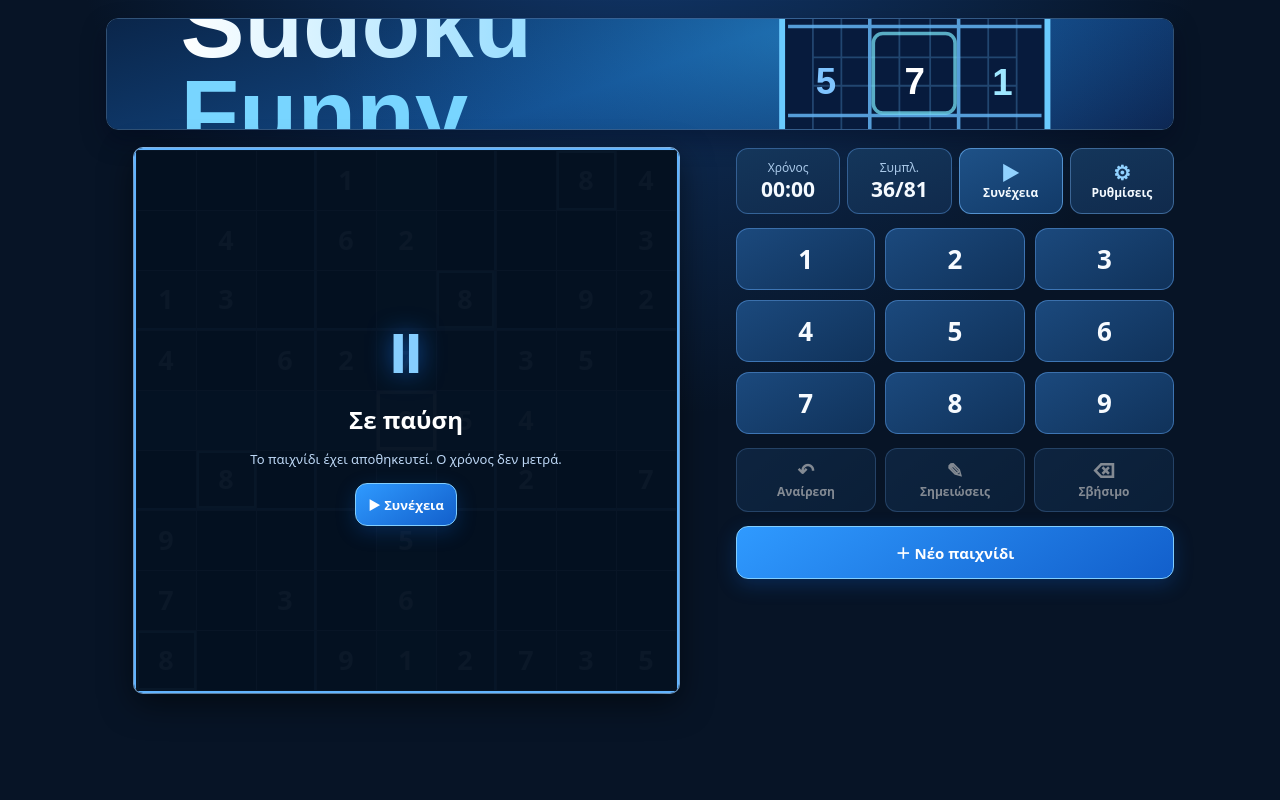
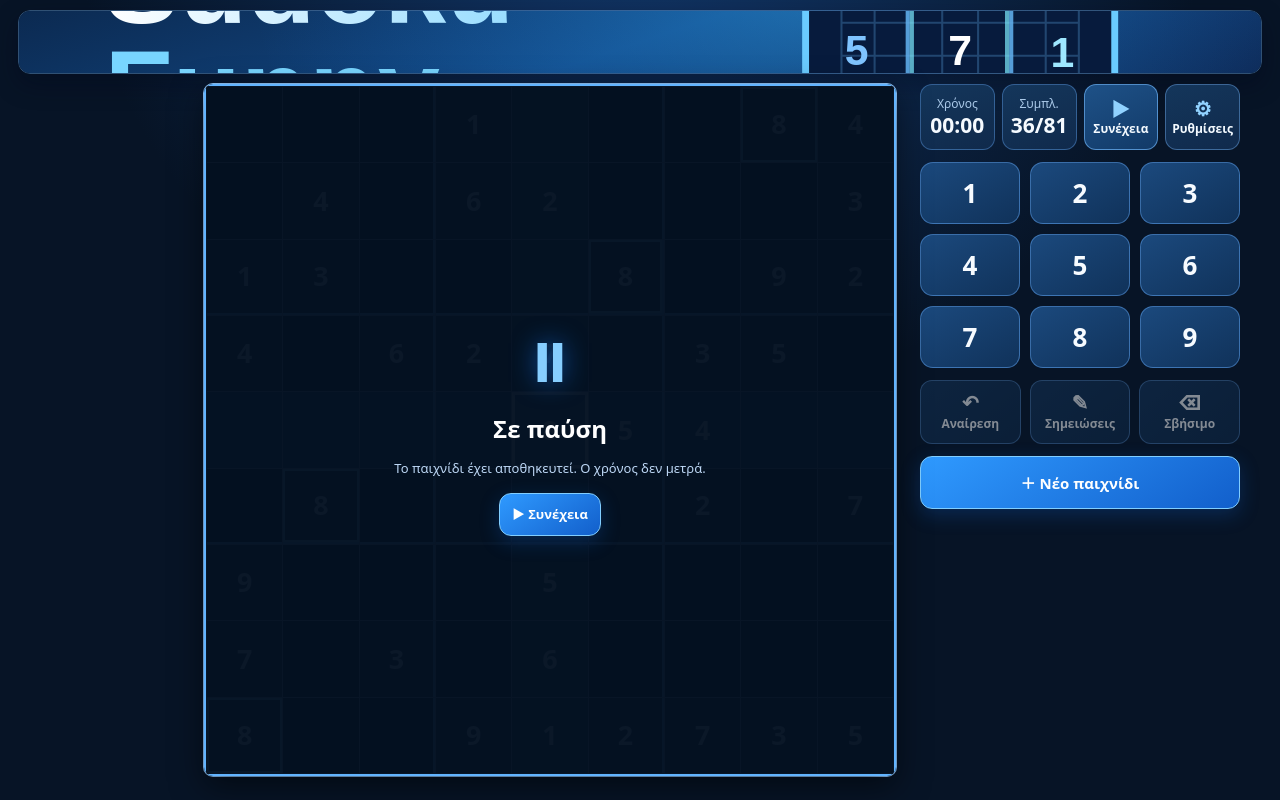
Before and after one commit to seemsfunny21/sudokufunny, a plain HTML site: page index.html in a window 1280 px wide. Drawn offline with Linux system fonts and the light colour scheme.

Commit message:
Let desktop board actually expand up to 760px while preserving laptop viewport height

```diff
--- a/style.css
+++ b/style.css
@@ -70,18 +70,18 @@ input[type=radio],input[type=checkbox]{accent-color:#49a9ff;width:17px;height:17
 /* Desktop layout: a large board on the left, a comfortable control desk on the right.
    Phones and tablets retain the existing compact single-column layout. */
 @media (min-width:960px) {
- .app-shell{max-width:1120px;padding:18px 26px 24px}
- .hero{height:112px;margin-bottom:18px}
+ .app-shell{max-width:1300px;padding:10px 18px 12px}
+ .hero{height:clamp(54px,8dvh,76px);margin-bottom:10px}
  .game-panel{
-  max-width:none;display:grid;
-  grid-template-columns:minmax(0,600px) minmax(280px,1fr);
+  max-width:1200px;display:grid;
+  grid-template-columns:minmax(0,1fr) minmax(270px,320px);
   grid-template-rows:repeat(5,min-content);
-  column-gap:30px;row-gap:14px;align-items:start;text-align:center
+  column-gap:24px;row-gap:12px;align-items:start;text-align:center
  }
  .board-wrap{
   grid-column:1;grid-row:1 / span 5;
-  justify-self:center;align-self:start;left:auto;transform:none;
-  width:min(100%,600px,calc(100dvh - 255px))
+  justify-self:end;align-self:start;left:auto;transform:none;
+  width:min(100%,760px,calc(100dvh - 108px))
  }
  .status-strip{grid-column:2;grid-row:1;gap:7px;margin:0}
  .status-block,.status-action{min-height:66px}
```
